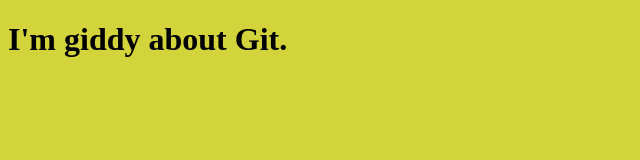
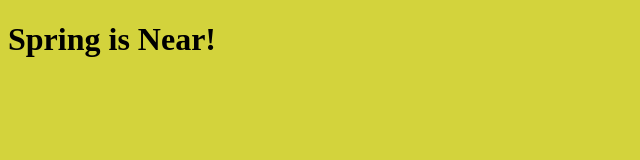
Before and after one commit to banman1985/GitPractice, a plain HTML site: page index.html in a window 1280 px wide. Shown: the whole page, without its empty margins (0-640 px from the left). Drawn offline with Linux system fonts and the light colour scheme.

Commit message:
Updating to assignment requirements

```diff
--- a/index.html
+++ b/index.html
@@ -7,6 +7,6 @@
     <link rel="stylesheet" href="styles.css">
 </head>
 <body>
-    <h1>I'm giddy about Git.</h1>
+    <h1>Spring is Near!</h1>
 </body>
 </html>
```
Also changed, not shown: 1 other file.
